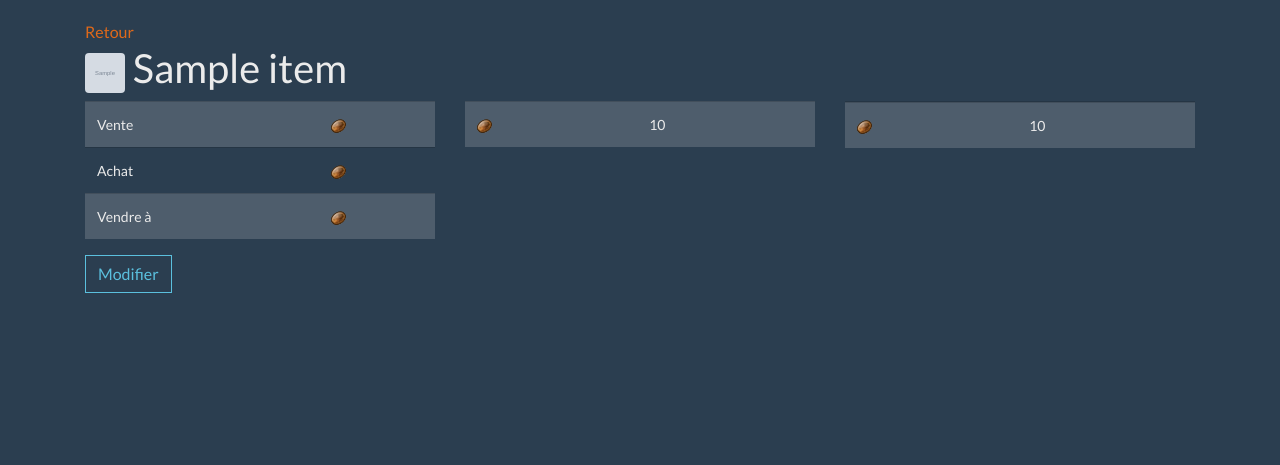
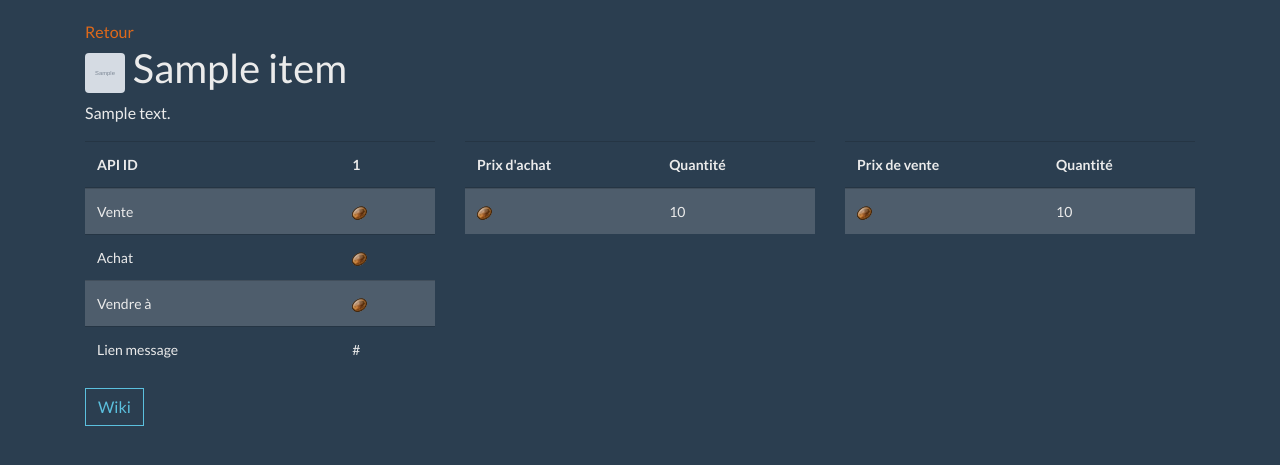
Before and after one commit to gregcanu/gw2, a Symfony app: template templates/item/show.html.twig in a window 1280 px wide. Shown: the part 48-513 px from the top of the page. Run offline with Twig, Linux system fonts and the light colour scheme; the template is opened without the code that fills it: most values are stand-ins (such as "Sample title", 1, 10 or a date in 2020); grey boxes marked "Sample" are stand-in pictures; some libraries are stand-ins or nearby versions.

Commit message:
M: Page item CSS
Tableau listing prix
Lien wiki
Description de l'item

```diff
--- a/public/css/gw2.css
+++ b/public/css/gw2.css
@@ -33,6 +33,7 @@
     color : #d47f46;
 }
 
-/*#tableShowItem tbody tr:nth-child(odd) {
-    background-color: #4E5D6C;
-}*/
+.itemListing {
+    height: 275px;
+    overflow: auto;
+}
--- a/src/Controller/ItemController.php
+++ b/src/Controller/ItemController.php
@@ -78,7 +78,7 @@ class ItemController extends AbstractController
         $item['price_to_sell'] = $gw2->convertPrice($item['price_to_sell']);
         $item['price'] = $gw2->getPriceItem($item['api_id']);
         $item['listing'] = $gw2->getListing($item['api_id'], 10);
-//        var_dump($item['listing']);die();
+        $item['info'] = $gw2->getItem($item['api_id']);
 
         return $this->render('item/show.html.twig', [
             'item' => $item,
--- a/templates/item/show.html.twig
+++ b/templates/item/show.html.twig
@@ -5,36 +5,48 @@
 {% block body %}
     <a href="{{ path('item_index') }}">Retour</a>
     <h1><img src="{{ asset(('img/gw2/')) }}{{ item.image }}" alt="" class="item_icon"> {{ item.name }}</h1>
+    <p>{{ item.info.description }}</p>
     <div class="row">
 
         <div id="itemInfo" class="col-4">
             <table id="tableItemInfo" class="table table-hover">
+                <thead>
+                    <tr>
+                        <th scope="col">API ID</th>
+                        <th scope="col">{{ item.info.id }}</th>
+                    </tr>
+                </thead>
                 <tbody>
                     <tr>
                         <td>Vente</td>
-                        <td>
-                            {% include 'item/_price.html.twig' with {'price': item.price.sell} %}
-                        </td>
+                        <td>{% include 'item/_price.html.twig' with {'price': item.price.sell} %}</td>
                     </tr>
                     <tr>
                         <td>Achat</td>
-                        <td>
-                            {% include 'item/_price.html.twig' with {'price': item.price.buy} %}
-                        </td>
+                        <td>{% include 'item/_price.html.twig' with {'price': item.price.buy} %}</td>
                     </tr>
                     <tr>
                         <td>Vendre à</td>
-                        <td>
-                            {% include 'item/_price.html.twig' with {'price': item.price_to_sell} %}
-                        </td>
+                        <td>{% include 'item/_price.html.twig' with {'price': item.price_to_sell} %}</td>
+                    </tr>
+                    <tr>
+                        <td>Lien message</td>
+                        <td>{{ item.info.chat_link }}</td>
                     </tr>
                 </tbody>
             </table>
-            <a href="{{ path('item_edit', {'id': item.id}) }}" class="btn btn-outline-info">Modifier</a>
+            <a href="https://wiki.guildwars2.com/wiki/{{item.name|replace({' ':'_'})}}" class="btn btn-outline-info" target="blank">Wiki</a>
+
         </div>
 
-        <div id="itemListingBuys" class="col-4">
+        <div id="itemListingBuys" class="col-4 itemListing">
             <table id="tableShowItem" class="table table-hover">
+                <thead>
+                    <tr>
+                        <th scope="col">Prix d'achat</th>
+                        <th scope="col">Quantité</th>
+                    </tr>
+                </thead>
                 <tbody>
                     {% for buys in item.listing.buys %}
                         <tr>
@@ -46,8 +58,14 @@
             </table>
         </div>
 
-        <div id="itemListingSells" class="col-4">
+        <div id="itemListingSells" class="col-4 itemListing">
             <table id="tableShowItem" class="table table-hover">
+                <thead>
+                    <tr>
+                        <th scope="col">Prix de vente</th>
+                        <th scope="col">Quantité</th>
+                    </tr>
+                </thead>
                 <tbody>
                 <tbody>
                     {% for sells in item.listing.sells %}
```
